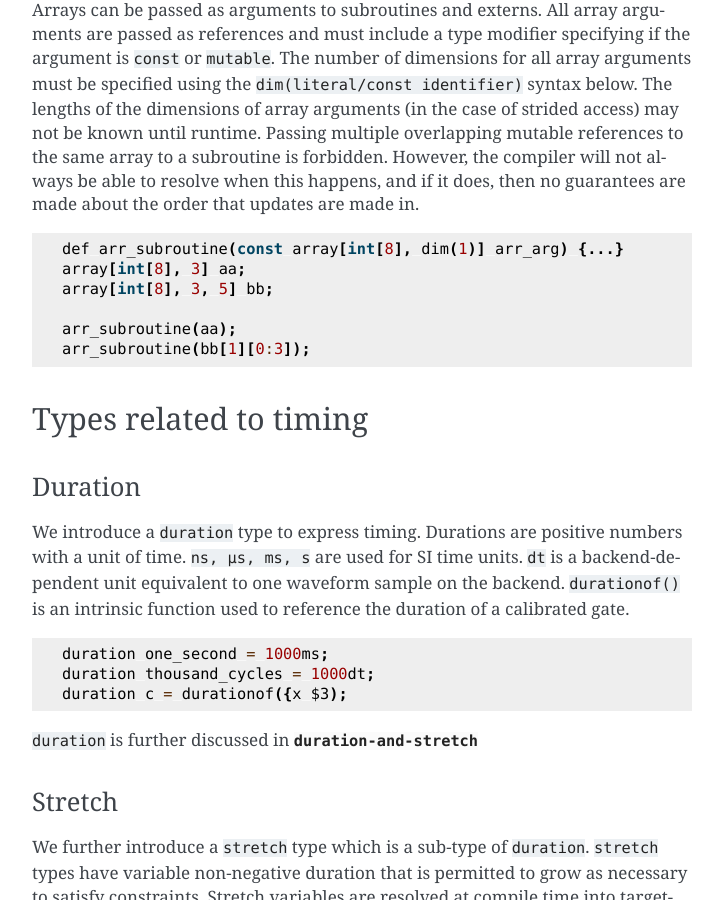
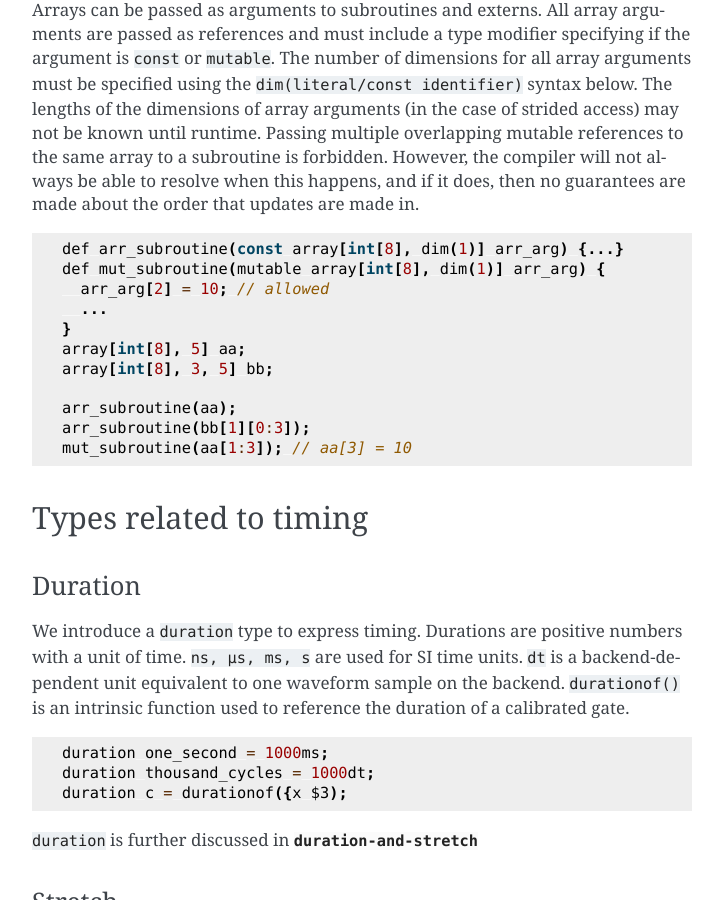
Before and after one commit to openqasm/openqasm, a Sphinx documentation site: the page built from source/language/types.rst, in a window 1280 px wide and 900 px high, scrolled down 6141 px. Shown: the whole window, without its empty margins (388-1111 px from the left). Built offline with Sphinx 7.4.7, drawn with Linux system fonts in a browser that asks for light colours; pages that are not in the unit, such as notebooks, are missing from menus; cross-references to code outside the pages are shown as plain code.

Commit message:
Add an example subroutine def with mutable array argument

```diff
--- a/source/language/types.rst
+++ b/source/language/types.rst
@@ -328,11 +328,16 @@ about the order that updates are made in.
 .. code-block:: c
 
    def arr_subroutine(const array[int[8], dim(1)] arr_arg) {...}
-   array[int[8], 3] aa;
+   def mut_subroutine(mutable array[int[8], dim(1)] arr_arg) {
+     arr_arg[2] = 10; // allowed
+     ...
+   }
+   array[int[8], 5] aa;
    array[int[8], 3, 5] bb;
 
    arr_subroutine(aa);
    arr_subroutine(bb[1][0:3]);
+   mut_subroutine(aa[1:3]); // aa[3] = 10
 
 Types related to timing
 -----------------------
```
